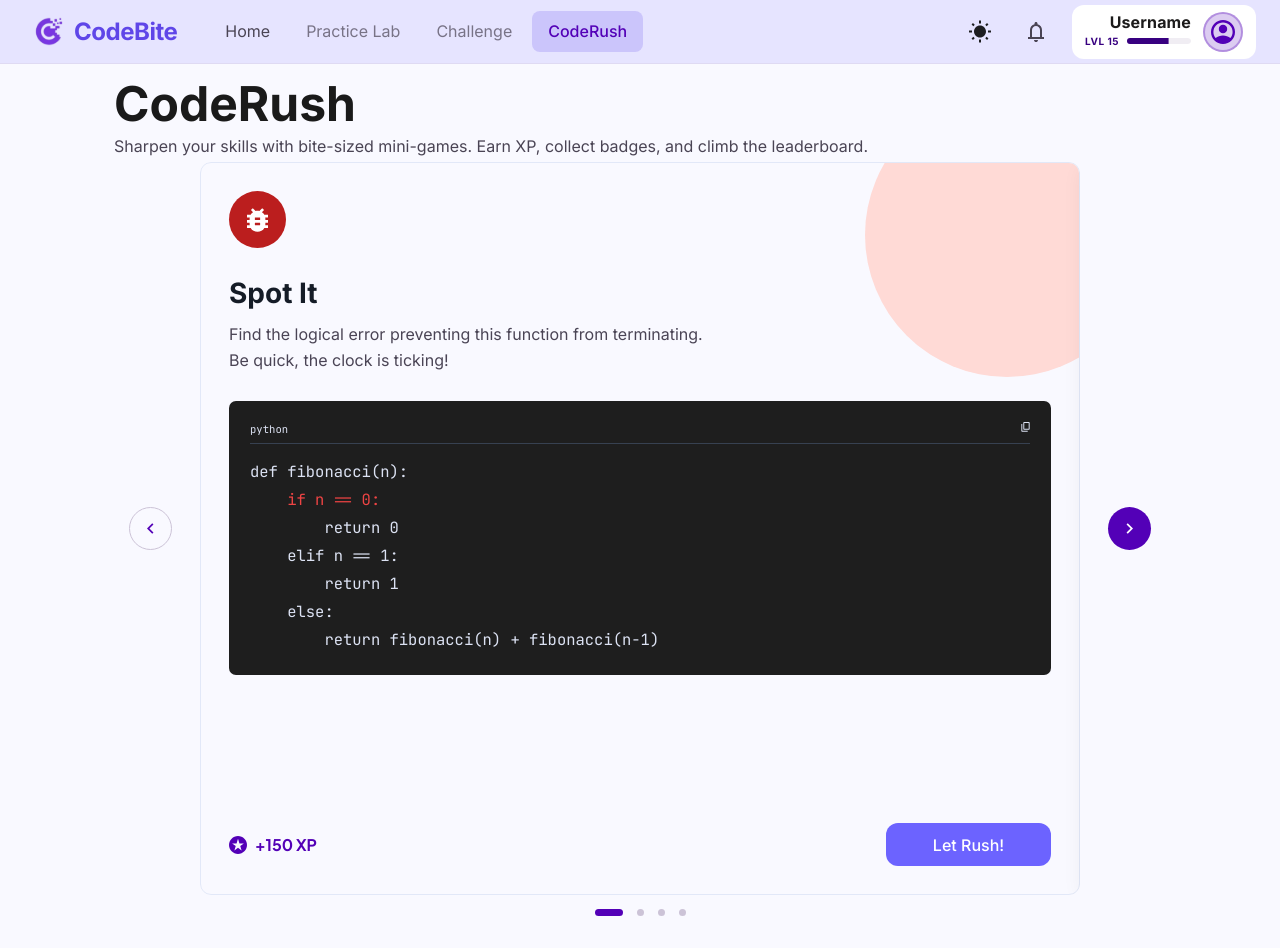
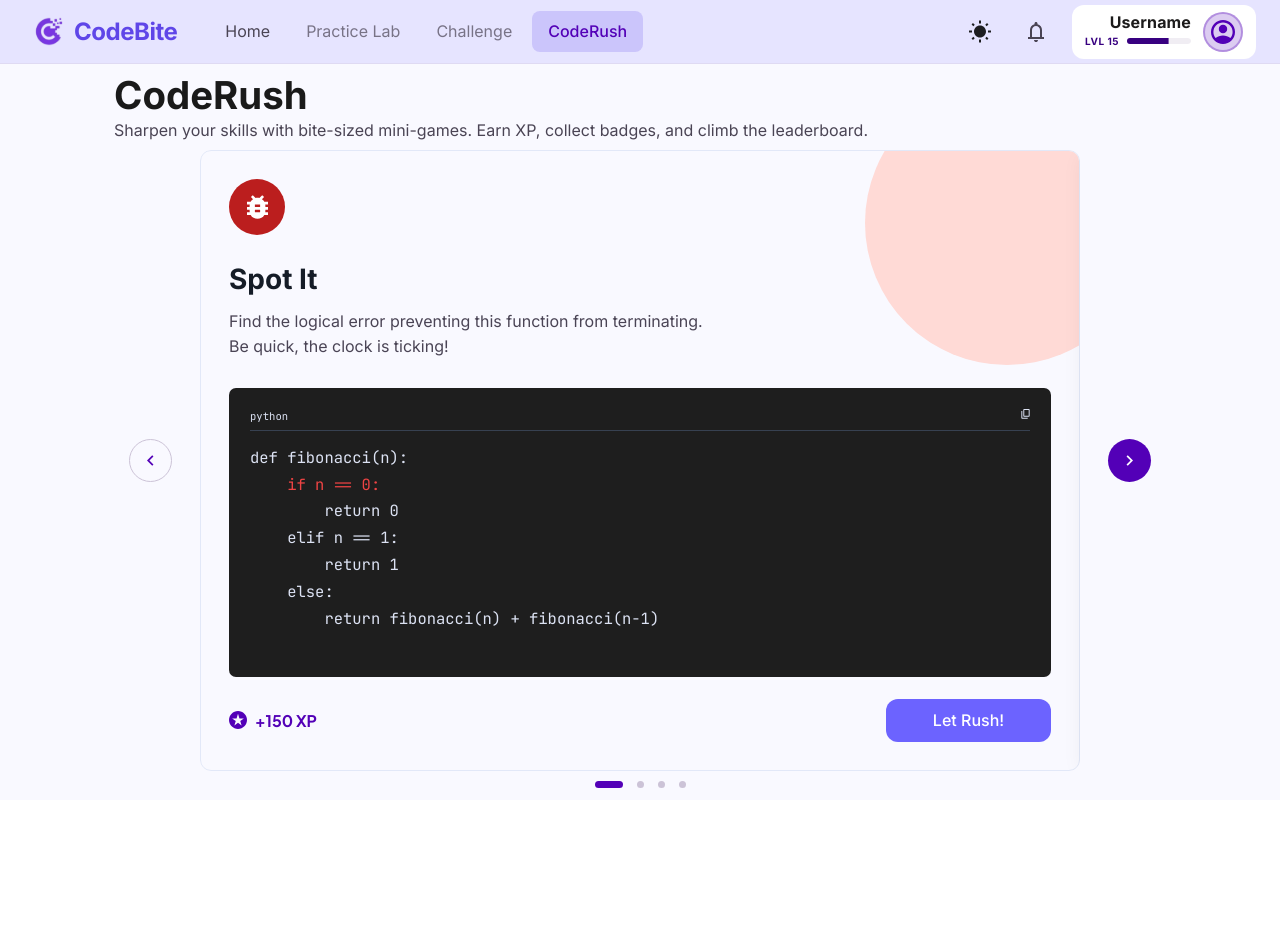
Before and after one commit to An11-Whale/Crocadee-FE, a React (Vite) app: page /coderush in a window 1280 px wide. After the commit the page ends 800 px from the top, so only its background shows below. Built offline with nearby package versions, Linux system fonts and the light colour scheme.

Commit message:
feat: implement Button component and update MiniGameCard and MiniGameCarousel to use it

```diff
--- a/src/components/coderush/MiniGameCard.tsx
+++ b/src/components/coderush/MiniGameCard.tsx
@@ -5,6 +5,7 @@ import type {
   MiniGame,
   MiniGameTemplate,
 } from '../../features/coderush/data/miniGames';
+import { Button } from '../ui/Button';
 
 interface MiniGameCardProps {
   game: MiniGame;
@@ -18,6 +19,7 @@ interface RewardItemProps {
 }
 
 const rearrangePlaceholderPattern = /^(\s*)\[\[(.+?)\]\]$/;
+const decorativeCircleColor = '#ffdad6';
 
 function getIconBadgeColor(template: MiniGameTemplate) {
   switch (template) {
@@ -59,20 +61,71 @@ function RewardItem({ iconUrl, label, textColor }: RewardItemProps) {
 }
 
 export function MiniGameCard({ game, isFeatured = false }: MiniGameCardProps) {
-  const cardHeightClass = isFeatured ? 'min-h-[654px] h-full' : 'min-h-[520px]';
+  const hasFragmentOptions =
+    game.id === 'rearrange-code' && (game.fragmentOptions?.length ?? 0) > 0;
+  const hasChoiceOptions =
+    game.template === 'guess-output' && (game.choiceOptions?.length ?? 0) > 0;
+  const hasOptionPanel = hasFragmentOptions || hasChoiceOptions;
+  const hasRoomForComfortableSpacing = isFeatured && !hasOptionPanel;
+
+  const cardHeightClass = isFeatured ? 'h-full min-h-0' : 'min-h-[520px]';
+  const cardPaddingClass = isFeatured
+    ? hasRoomForComfortableSpacing
+      ? 'p-[clamp(1.25rem,3.5vh,1.75rem)]'
+      : 'p-[clamp(1rem,2.6vh,1.5rem)]'
+    : 'p-7';
+  const iconWrapperClass = isFeatured
+    ? hasRoomForComfortableSpacing
+      ? 'mb-[clamp(1.25rem,3.5vh,1.75rem)] h-[clamp(3rem,7vh,3.5625rem)] w-[clamp(3rem,7vh,3.5625rem)]'
+      : 'mb-[clamp(0.875rem,2.4vh,1.5rem)] h-[clamp(2.75rem,6.4vh,3.4375rem)] w-[clamp(2.75rem,6.4vh,3.4375rem)]'
+    : 'mb-7 h-14.25 w-14.25';
+  const introSpacingClass = isFeatured
+    ? hasRoomForComfortableSpacing
+      ? 'mb-[clamp(1.25rem,3.5vh,1.75rem)]'
+      : 'mb-[clamp(0.875rem,2.4vh,1.5rem)]'
+    : 'mb-7';
+  const titleClass = isFeatured
+    ? hasRoomForComfortableSpacing
+      ? 'text-[clamp(1.5rem,3.6vh,1.75rem)] leading-[1.2]'
+      : 'text-[clamp(1.375rem,3.1vh,1.75rem)] leading-[1.15]'
+    : 'text-[28px] leading-8.5';
+  const subtitleClass = isFeatured
+    ? hasRoomForComfortableSpacing
+      ? 'mt-[clamp(0.5rem,1.5vh,0.75rem)] text-[clamp(0.9375rem,2vh,1rem)] leading-[1.6]'
+      : 'mt-[clamp(0.375rem,1.2vh,0.75rem)] text-[clamp(0.875rem,1.9vh,1rem)] leading-[1.45]'
+    : 'mt-3 text-[16px] leading-[25.5px]';
+  const codePanelClass = isFeatured
+    ? hasRoomForComfortableSpacing
+      ? 'flex min-h-0 flex-1 flex-col p-[clamp(1rem,2.7vh,1.3125rem)]'
+      : 'flex min-h-0 flex-1 flex-col p-[clamp(0.875rem,2.35vh,1.25rem)]'
+    : 'p-5.25';
+  const codePreClass = isFeatured
+    ? hasRoomForComfortableSpacing
+      ? 'mt-[clamp(0.625rem,1.8vh,0.875rem)] min-h-0 text-[clamp(0.875rem,2vh,0.96875rem)] leading-[clamp(1.4rem,3.35vh,1.75rem)]'
+      : 'mt-[clamp(0.5rem,1.4vh,0.875rem)] min-h-0 text-[clamp(0.8125rem,1.9vh,0.96875rem)] leading-[clamp(1.2rem,2.9vh,1.55rem)]'
+    : 'mt-3.5 text-[15.5px] leading-7';
+  const optionPanelClass = isFeatured
+    ? 'mt-[clamp(0.75rem,2.1vh,1.3125rem)] p-[clamp(0.875rem,2.35vh,1.25rem)]'
+    : 'mt-5.25 p-5';
+  const footerClass = isFeatured
+    ? hasRoomForComfortableSpacing
+      ? 'mt-auto flex flex-col gap-3 pt-[clamp(1rem,2.7vh,1.75rem)] sm:flex-row sm:items-center sm:justify-between'
+      : 'mt-auto flex flex-col gap-3 pt-[clamp(0.875rem,2.35vh,1.5rem)] sm:flex-row sm:items-center sm:justify-between'
+    : 'mt-auto flex flex-col gap-4 pt-7 sm:flex-row sm:items-center sm:justify-between';
 
   return (
     <article
-      className={`relative overflow-hidden rounded-[11px] border border-[#E2E8F8] bg-[#F9F9FF] p-7 shadow-[0px_4px_20px_rgba(15,23,42,0.05)] ${cardHeightClass}`}
+      className={`relative overflow-hidden rounded-[11px] border border-[#E2E8F8] bg-[#F9F9FF] shadow-[0px_4px_20px_rgba(15,23,42,0.05)] ${cardHeightClass} ${cardPaddingClass}`}
     >
       <span
-        className="pointer-events-none absolute -top-17.5 -right-17.5 h-71 w-71 rounded-full bg-[#FFDAD6]"
+        className="pointer-events-none absolute -top-17.5 -right-17.5 h-71 w-71 rounded-full"
+        style={{ backgroundColor: decorativeCircleColor }}
         aria-hidden="true"
       />
 
       <div className="relative z-10 flex h-full flex-col">
         <div
-          className="relative mb-7 flex h-14.25 w-14.25 items-center justify-center rounded-full"
+          className={`relative flex items-center justify-center rounded-full ${iconWrapperClass}`}
           style={{ backgroundColor: getIconBadgeColor(game.template) }}
         >
           <span
@@ -92,16 +145,18 @@ export function MiniGameCard({ game, isFeatured = false }: MiniGameCardProps) {
           )}
         </div>
 
-        <div className="mb-7">
-          <h3 className="text-[28px] leading-8.5 font-bold text-[#151C27]">
+        <div className={introSpacingClass}>
+          <h3 className={`${titleClass} font-bold text-[#151C27]`}>
             {game.title}
           </h3>
-          <p className="mt-3 max-w-127.75 whitespace-pre-line text-[16px] leading-[25.5px] text-[#4A4455]">
+          <p
+            className={`${subtitleClass} max-w-127.75 whitespace-pre-line text-[#4A4455]`}
+          >
             {game.subtitle}
           </p>
         </div>
 
-        <div className="rounded-[7px] bg-[#1E1E1E] p-5.25">
+        <div className={`rounded-[7px] bg-[#1E1E1E] ${codePanelClass}`}>
           <div className="border-b border-[#374151] pb-1.75">
             <div className="flex items-start gap-3">
               <span className="font-mono text-[10.6px] leading-3.5 text-[#DCE2F3]">
@@ -118,7 +173,9 @@ export function MiniGameCard({ game, isFeatured = false }: MiniGameCardProps) {
             </div>
           </div>
 
-          <pre className="mt-3.5 whitespace-pre-wrap font-mono text-[15.5px] leading-7 text-[#DCE2F3]">
+          <pre
+            className={`${codePreClass} whitespace-pre-wrap font-mono text-[#DCE2F3]`}
+          >
             {game.codeSnippet.split('\n').map((line, index) => {
               const isSpotIfLine =
                 game.template === 'spot-bug' &&
@@ -166,42 +223,40 @@ export function MiniGameCard({ game, isFeatured = false }: MiniGameCardProps) {
         </div>
 
         {game.id === 'rearrange-code' && game.fragmentOptions?.length ? (
-          <div className="mt-5.25 rounded-[7px] bg-[#F9F9FF] p-5">
+          <div className={`rounded-[7px] bg-[#F9F9FF] ${optionPanelClass}`}>
             <div className="flex flex-wrap gap-3">
               {game.fragmentOptions.map((fragment) => (
-                <button
+                <Button
                   key={`${game.id}-${fragment}`}
-                  type="button"
-                  className="inline-flex min-h-11 cursor-grab items-center rounded-[10px] border border-[#CCC3D7] bg-white px-3.5 py-2 font-mono text-[14px] leading-5 text-[#2B3342] shadow-[0px_1px_2px_rgba(15,23,42,0.06)] transition hover:bg-[#F8F4FF]"
+                  variant="codeFragment"
                   aria-label={`Code fragment ${fragment}`}
                 >
                   {fragment}
-                </button>
+                </Button>
               ))}
             </div>
           </div>
         ) : null}
 
         {game.template === 'guess-output' && game.choiceOptions?.length ? (
-          <div className="mt-5.25 rounded-[7px] bg-[#F9F9FF] p-5">
+          <div className={`rounded-[7px] bg-[#F9F9FF] ${optionPanelClass}`}>
             <div className="grid grid-cols-2 gap-4 lg:grid-cols-4">
               {game.choiceOptions.map((option) => (
-                <button
+                <Button
                   key={option}
-                  type="button"
-                  className="flex h-14.75 items-center justify-center rounded-[10px] border border-[#CCC3D7] bg-white"
+                  variant="choice"
                   aria-label={`Choice ${option}`}
                 >
                   <span className="inline-flex min-w-7.75 items-center justify-center rounded-lg bg-[#EDE9F5] px-2.5 py-2 text-[14.5px] leading-4.5 font-bold text-primary-900">
                     {option}
                   </span>
-                </button>
+                </Button>
               ))}
             </div>
           </div>
         ) : null}
 
-        <div className="mt-auto pt-7 flex flex-col gap-4 sm:flex-row sm:items-center sm:justify-between">
+        <div className={footerClass}>
           <div className="flex flex-wrap items-center gap-7">
             <RewardItem
               iconUrl={xpIconUrl}
@@ -215,12 +270,7 @@ export function MiniGameCard({ game, isFeatured = false }: MiniGameCardProps) {
             /> */}
           </div>
 
-          <button
-            type="button"
-            className="inline-flex h-10.75 min-w-41.25 items-center justify-center rounded-xl bg-primary-500 px-6 text-base font-medium text-white transition hover:opacity-95"
-          >
-            {game.ctaLabel}
-          </button>
+          <Button variant="primary">{game.ctaLabel}</Button>
         </div>
       </div>
     </article>
--- a/src/components/coderush/MiniGameCarousel.tsx
+++ b/src/components/coderush/MiniGameCarousel.tsx
@@ -1,6 +1,7 @@
 import { useEffect, useState } from 'react';
 import arrowLeftUrl from '../../assets/icons/coderush-carousel-arrow-left-featured.svg';
 import { miniGames } from '../../features/coderush/data/miniGames';
+import { Button } from '../ui/Button';
 import { MiniGameCard } from './MiniGameCard';
 
 const AUTO_SLIDE_INTERVAL_MS = 7000;
@@ -42,16 +43,16 @@ export function MiniGameCarousel() {
   }, [isAutoSlidePaused]);
 
   const renderCarouselViewport = () => (
-    <div className="overflow-hidden rounded-[11px]">
+    <div className="h-full min-h-0 overflow-hidden rounded-[11px]">
       <div
-        className="flex transition-transform duration-700 ease-[cubic-bezier(0.22,1,0.36,1)] will-change-transform"
+        className="flex h-full min-h-0 transition-transform duration-700 ease-[cubic-bezier(0.22,1,0.36,1)] will-change-transform"
         style={{
           transform: `translateX(-${String(activeIndex * 100)}%)`,
         }}
       >
         {miniGames.map((game) => (
-          <div key={game.id} className="flex w-full shrink-0">
-            <div className="h-full w-full">
+          <div key={game.id} className="flex h-full min-h-0 w-full shrink-0">
+            <div className="h-full min-h-0 w-full">
               <MiniGameCard game={game} isFeatured />
             </div>
           </div>
@@ -61,9 +62,12 @@ export function MiniGameCarousel() {
   );
 
   return (
-    <section aria-label="CodeRush mini-game carousel" className="mt-1">
+    <section
+      aria-label="CodeRush mini-game carousel"
+      className="mt-2 flex min-h-0 flex-1"
+    >
       <div
-        className="mx-auto max-w-255.5"
+        className="mx-auto flex h-full min-h-0 w-full max-w-255.5 flex-col"
         onMouseEnter={() => {
           setIsAutoSlidePaused(true);
         }}
@@ -71,17 +75,12 @@ export function MiniGameCarousel() {
           setIsAutoSlidePaused(false);
         }}
       >
-        <div className="hidden items-center gap-7 md:flex">
-          <button
-            type="button"
+        <div className="hidden min-h-0 flex-1 items-center gap-4 md:flex lg:gap-7">
+          <Button
+            variant="carouselIcon"
             onClick={goPrev}
             disabled={isFirstSlide}
             aria-label="Previous mini-game"
-            className={`flex h-10.75 w-10.75 shrink-0 items-center justify-center rounded-full transition ${
-              isFirstSlide
-                ? 'border border-[#CCC3D7] bg-[#F9F9FF]'
-                : 'bg-primary-900'
-            }`}
           >
             <img
               src={arrowLeftUrl}
@@ -91,20 +90,17 @@ export function MiniGameCarousel() {
                 isFirstSlide ? '' : 'brightness-0 invert'
               }`}
             />
-          </button>
+          </Button>
 
-          <div className="min-w-0 flex-1">{renderCarouselViewport()}</div>
+          <div className="h-full min-w-0 flex-1">
+            {renderCarouselViewport()}
+          </div>
 
-          <button
-            type="button"
+          <Button
+            variant="carouselIcon"
             onClick={goNext}
             disabled={isLastSlide}
             aria-label="Next mini-game"
-            className={`flex h-10.75 w-10.75 shrink-0 items-center justify-center rounded-full transition ${
-              isLastSlide
-                ? 'border border-[#CCC3D7] bg-[#F9F9FF]'
-                : 'bg-primary-900'
-            }`}
           >
             <img
               src={arrowLeftUrl}
@@ -114,23 +110,19 @@ export function MiniGameCarousel() {
                 isLastSlide ? '' : 'brightness-0 invert'
               }`}
             />
-          </button>
+          </Button>
         </div>
 
-        <div className="relative md:hidden">
+        <div className="relative min-h-0 flex-1 md:hidden">
           {renderCarouselViewport()}
 
           <div className="pointer-events-none absolute inset-x-3 top-1/2 flex -translate-y-1/2 items-center justify-between">
-            <button
-              type="button"
+            <Button
+              variant="carouselIcon"
               onClick={goPrev}
               disabled={isFirstSlide}
               aria-label="Previous mini-game"
-              className={`pointer-events-auto flex h-10 w-10 items-center justify-center rounded-full transition ${
-                isFirstSlide
-                  ? 'border border-[#CCC3D7] bg-[#F9F9FF]'
-                  : 'bg-primary-900'
-              }`}
+              className="pointer-events-auto"
             >
               <img
                 src={arrowLeftUrl}
@@ -140,18 +132,14 @@ export function MiniGameCarousel() {
                   isFirstSlide ? '' : 'brightness-0 invert'
                 }`}
               />
-            </button>
+            </Button>
 
-            <button
-              type="button"
+            <Button
+              variant="carouselIcon"
               onClick={goNext}
               disabled={isLastSlide}
               aria-label="Next mini-game"
-              className={`pointer-events-auto flex h-10 w-10 items-center justify-center rounded-full transition ${
-                isLastSlide
-                  ? 'border border-[#CCC3D7] bg-[#F9F9FF]'
-                  : 'bg-primary-900'
-              }`}
+              className="pointer-events-auto"
             >
               <img
                 src={arrowLeftUrl}
@@ -161,28 +149,24 @@ export function MiniGameCarousel() {
                   isLastSlide ? '' : 'brightness-0 invert'
                 }`}
               />
-            </button>
+            </Button>
           </div>
         </div>
 
-        <div className="mt-3.5 flex items-center justify-center gap-3.5">
+        <div className="mt-2.5 flex shrink-0 items-center justify-center gap-3.5">
           {miniGames.map((game, index) => {
             const isActive = index === activeIndex;
 
             return (
-              <button
+              <Button
                 key={game.id}
-                type="button"
+                variant="paginationDot"
+                isActive={isActive}
                 aria-label={`Go to ${game.title}`}
                 aria-current={isActive ? 'true' : undefined}
                 onClick={() => {
                   setActiveIndex(index);
                 }}
-                className={`rounded-full transition ${
-                  isActive
-                    ? 'h-1.75 w-7 bg-primary-900'
-                    : 'h-1.75 w-1.75 bg-[#CCC3D7] hover:bg-[#B4ABBF]'
-                }`}
               />
             );
           })}
--- a/src/components/layout/TopNavbar.tsx
+++ b/src/components/layout/TopNavbar.tsx
@@ -29,7 +29,7 @@ const navItems: {
 
 export function TopNavbar({ activeItem = 'home' }: TopNavbarProps) {
   return (
-    <header className="flex h-16 items-center justify-between border-b border-[#CCC3D74D] bg-primary-100 px-6">
+    <header className="flex h-16 shrink-0 items-center justify-between border-b border-[#CCC3D74D] bg-primary-100 px-6">
       <div className="flex items-center gap-8">
         <div className="flex items-center justify-center">
           <img
--- /dev/null
+++ b/src/components/ui/Button.tsx
@@ -0,0 +1,64 @@
+import type { ButtonHTMLAttributes } from 'react';
+
+type ButtonVariant =
+  | 'primary'
+  | 'carouselIcon'
+  | 'paginationDot'
+  | 'codeFragment'
+  | 'choice';
+
+interface ButtonProps extends ButtonHTMLAttributes<HTMLButtonElement> {
+  variant?: ButtonVariant;
+  isActive?: boolean;
+}
+
+function joinClasses(...classes: (string | false | null | undefined)[]) {
+  return classes.filter(Boolean).join(' ');
+}
+
+const baseButtonClass =
+  'inline-flex items-center justify-center transition duration-200 ease-[cubic-bezier(0.22,1,0.36,1)] focus-visible:outline-none focus-visible:ring-4 active:scale-[0.98] disabled:cursor-not-allowed disabled:active:scale-100';
+
+const variantClasses: Record<ButtonVariant, string> = {
+  primary:
+    'h-10.75 min-w-41.25 rounded-xl bg-primary-500 px-6 text-base font-medium text-white hover:bg-primary-700 focus-visible:ring-primary-300/50 disabled:bg-[#CCC3D7] disabled:text-white/80',
+  carouselIcon:
+    'h-10 w-10 shrink-0 rounded-full bg-primary-900 focus-visible:ring-primary-300/50 hover:bg-primary-700 disabled:border disabled:border-[#CCC3D7] disabled:bg-[#F9F9FF] disabled:hover:bg-[#F9F9FF] md:h-10.75 md:w-10.75',
+  paginationDot:
+    'h-1.75 rounded-full bg-[#CCC3D7] p-0 hover:bg-[#B4ABBF] focus-visible:ring-2 focus-visible:ring-primary-300/50',
+  codeFragment:
+    'min-h-11 cursor-grab rounded-[10px] border border-[#CCC3D7] bg-white px-3.5 py-2 font-mono text-[14px] leading-5 text-[#2B3342] shadow-[0px_1px_2px_rgba(15,23,42,0.06)] hover:bg-[#F8F4FF] focus-visible:ring-primary-300/40 active:cursor-grabbing',
+  choice:
+    'h-14.75 w-full rounded-[10px] border border-[#CCC3D7] bg-white focus-visible:ring-primary-300/40 hover:border-primary-300 hover:bg-[#F8F4FF]',
+};
+
+const activeVariantClasses: Partial<Record<ButtonVariant, string>> = {
+  paginationDot: 'w-7 bg-primary-900 hover:bg-primary-900',
+};
+
+const inactiveVariantClasses: Partial<Record<ButtonVariant, string>> = {
+  paginationDot: 'w-1.75',
+};
+
+export function Button({
+  variant = 'primary',
+  isActive = false,
+  className,
+  type = 'button',
+  ...props
+}: ButtonProps) {
+  return (
+    <button
+      type={type}
+      className={joinClasses(
+        baseButtonClass,
+        variantClasses[variant],
+        isActive
+          ? activeVariantClasses[variant]
+          : inactiveVariantClasses[variant],
+        className
+      )}
+      {...props}
+    />
+  );
+}
--- a/src/routes/coderush.lazy.tsx
+++ b/src/routes/coderush.lazy.tsx
@@ -4,15 +4,19 @@ import { TopNavbar } from '../components/layout/TopNavbar';
 
 export const Route = createLazyFileRoute('/coderush')({
   component: () => (
-    <main className="min-h-screen bg-[#F9F9FF] text-neutral-900">
+    <main className="flex h-dvh flex-col overflow-hidden bg-[#F9F9FF] text-neutral-900">
       <TopNavbar activeItem="coderush" />
 
-      <section className="mx-auto w-full max-w-275 px-6 pt-4 pb-8">
-        <h1 className="text-5xl font-extrabold text-neutral-900">CodeRush</h1>
-        <p className="mt-1.5 max-w-3xl text-base leading-6 text-[#4A4454]">
-          Sharpen your skills with bite-sized mini-games. Earn XP, collect
-          badges, and climb the leaderboard.
-        </p>
+      <section className="mx-auto flex min-h-0 w-full max-w-275 flex-1 flex-col px-4 py-2.5 sm:px-6 sm:py-3">
+        <div className="shrink-0">
+          <h1 className="text-[clamp(2rem,4.8vh,3rem)] leading-none font-extrabold text-neutral-900">
+            CodeRush
+          </h1>
+          <p className="mt-1 max-w-3xl text-sm leading-5 text-[#4A4454] sm:text-base sm:leading-6">
+            Sharpen your skills with bite-sized mini-games. Earn XP, collect
+            badges, and climb the leaderboard.
+          </p>
+        </div>
 
         <MiniGameCarousel />
       </section>
```
